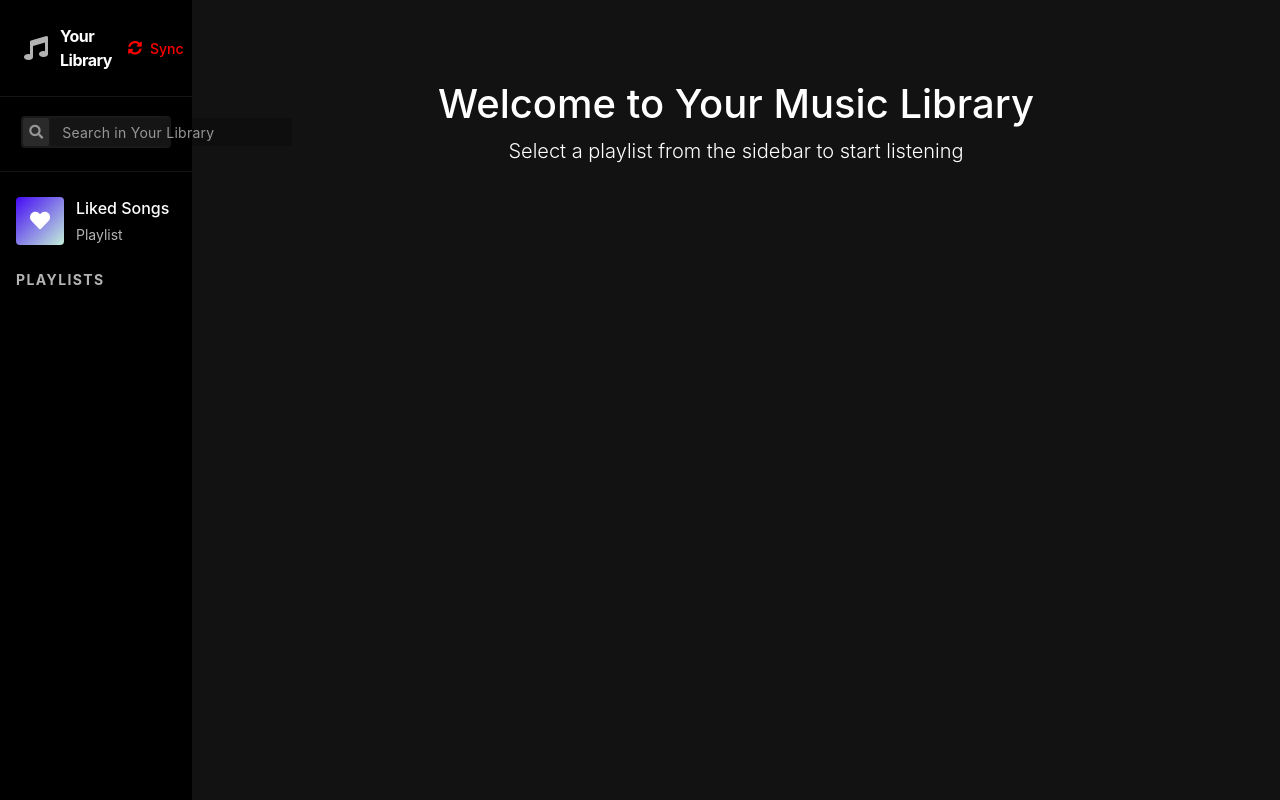
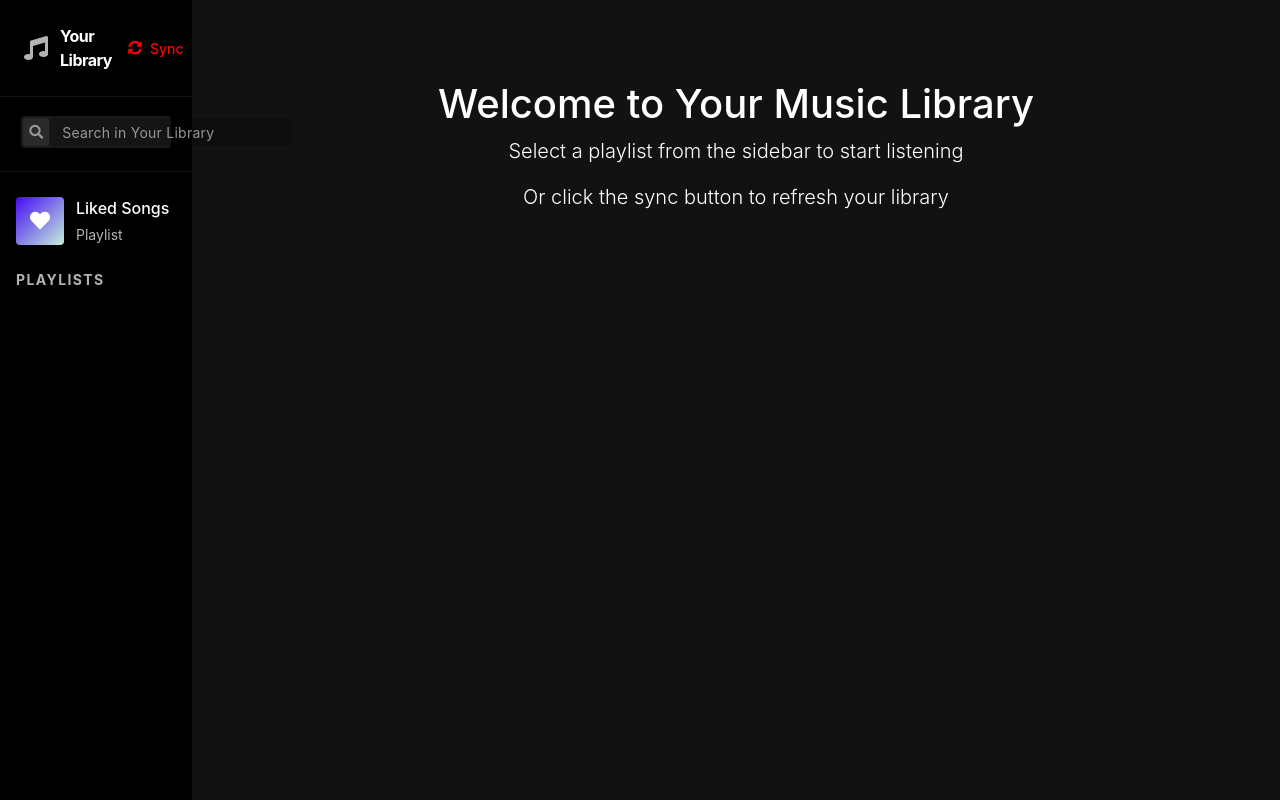
Before and after one commit to Yocrita/Yocrify, a Flask app: template templates/playlists.html in a window 1280 px wide. Run offline with Flask 3, Linux system fonts and the light colour scheme; the template is opened without the code that fills it, so the values that code supplies are empty; some libraries are stand-ins or nearby versions.

Commit message:
Update welcome message to match screenshot

```diff
--- a/templates/playlists.html
+++ b/templates/playlists.html
@@ -449,6 +449,7 @@ function renderWelcome() {
         <div class="text-center py-5">
             <h1>Welcome to Your Music Library</h1>
             <p class="lead">Select a playlist from the sidebar to start listening</p>
+            <p class="lead">Or click the sync button to refresh your library</p>
         </div>
     `;
 }
```
